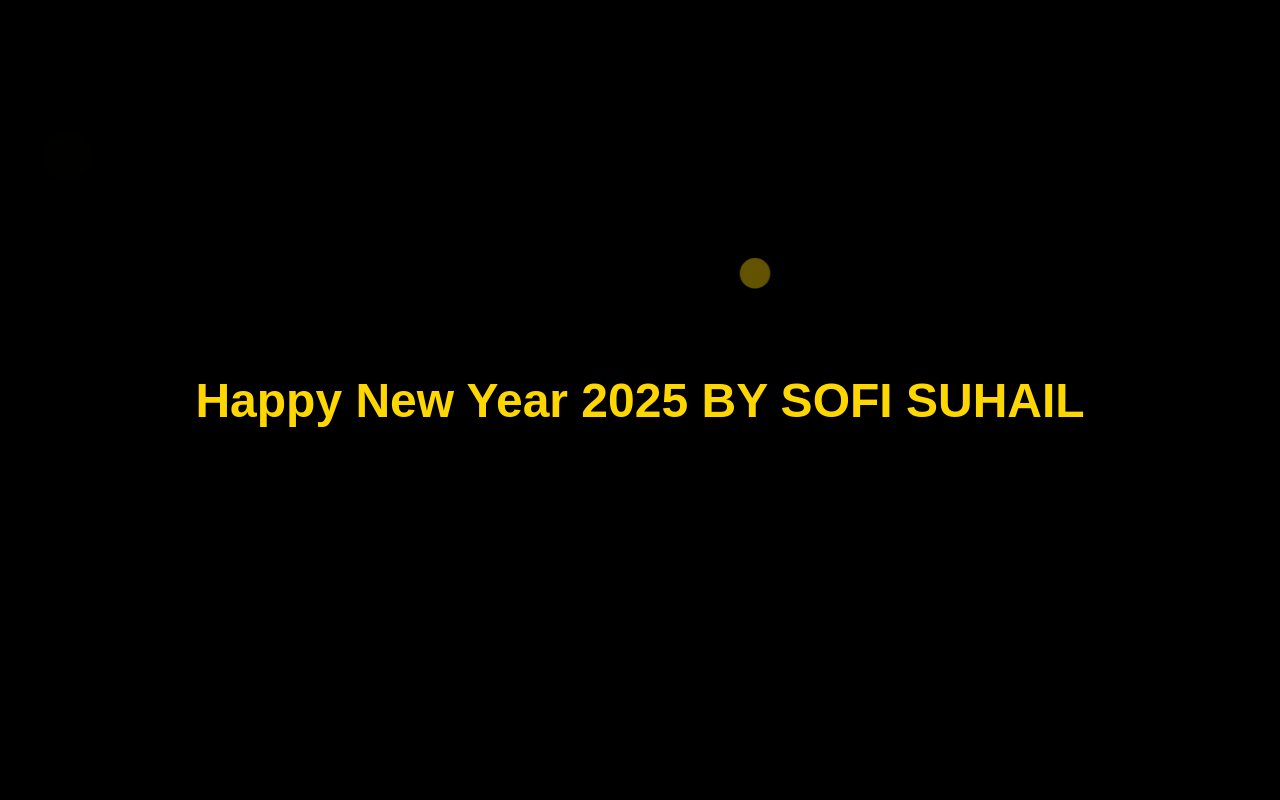
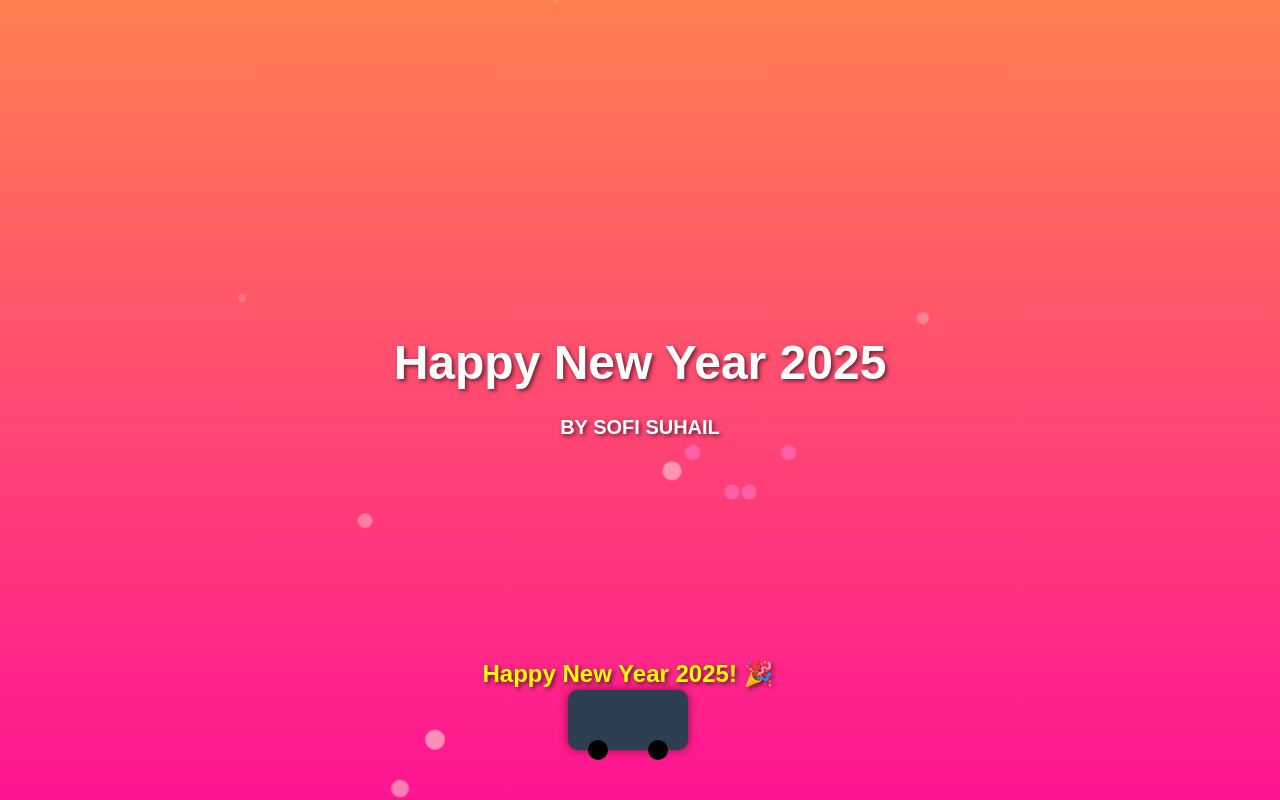
Before and after one commit to kashmirikrown/suhii, a plain HTML site: page index.html in a window 1280 px wide. Drawn offline with Linux system fonts and the light colour scheme.

Commit message:
Add files via upload

```diff
--- a/index.html
+++ b/index.html
@@ -5,11 +5,11 @@
   <meta name="viewport" content="width=device-width, initial-scale=1.0">
   <title>Happy New Year 2025</title>
   <style>
-    /* Set background to a dark, starry night */
+    /* Set background to a smooth gradient with soft floral elements */
     body {
       margin: 0;
       height: 100vh;
-      background-color: black;
+      background: linear-gradient(to bottom, #ff7f50, #ff1493); /* Soft flower-inspired gradient */
       color: white;
       font-family: 'Arial', sans-serif;
       display: flex;
@@ -18,26 +18,29 @@
       flex-direction: column;
       overflow: hidden;
       text-align: center;
+      position: relative;
     }
 
     /* Styling for the main message */
     .message {
       font-size: 48px;
       font-weight: bold;
-      color: gold;
+      color: white;
+      text-shadow: 2px 2px 4px rgba(0, 0, 0, 0.6);
       opacity: 0;
       animation: fadeIn 3s forwards;
+      margin-bottom: 20px;
     }
 
-    /* Animations for the fireworks */
-    .firework {
+    /* Flower animations */
+    .flower {
       position: absolute;
       border-radius: 50%;
-      background-color: rgba(255, 215, 0, 0.8);
-      width: 10px;
-      height: 10px;
+      background-color: rgba(255, 192, 203, 0.7); /* Soft pink color */
+      width: 20px;
+      height: 20px;
+      animation: flowerAnim 5s infinite ease-in-out;
       opacity: 0;
-      animation: explode 1s forwards;
     }
 
     /* Animation for text fading in */
@@ -52,6 +55,76 @@
       }
     }
 
+    /* Animation for flower movement */
+    @keyframes flowerAnim {
+      0% {
+        opacity: 0;
+        transform: scale(0) translateY(100px) rotate(0deg);
+      }
+      50% {
+        opacity: 1;
+        transform: scale(1) translateY(0) rotate(180deg);
+      }
+      100% {
+        opacity: 0;
+        transform: scale(0) translateY(-100px) rotate(360deg);
+      }
+    }
+
+    /* Styling for the moving car */
+    .car {
+      position: absolute;
+      bottom: 50px;
+      width: 120px;
+      height: 60px;
+      background-color: #2c3e50;
+      border-radius: 10px;
+      display: flex;
+      justify-content: center;
+      align-items: center;
+      box-shadow: 0 0 10px rgba(0, 0, 0, 0.5);
+      animation: driveCar 10s linear infinite;
+    }
+
+    /* Car wheels */
+    .wheel {
+      position: absolute;
+      bottom: -10px;
+      width: 20px;
+      height: 20px;
+      background-color: black;
+      border-radius: 50%;
+    }
+
+    .wheel.left {
+      left: 20px;
+    }
+
+    .wheel.right {
+      right: 20px;
+    }
+
+    /* Styling for the message above the car */
+    .car-message {
+      position: absolute;
+      top: -30px;
+      font-size: 24px;
+      font-weight: bold;
+      color: yellow;
+      white-space: nowrap;
+      text-shadow: 2px 2px 4px rgba(0, 0, 0, 0.6);
+    }
+
+    /* Keyframes for car movement */
+    @keyframes driveCar {
+      0% {
+        transform: translateX(100%);
+      }
+      100% {
+        transform: translateX(-120%);
+      }
+    }
+
     /* Animation for fireworks explosion */
     @keyframes explode {
       0% {
@@ -63,6 +136,40 @@
         transform: scale(5) translateY(-100px);
       }
     }
+
+    /* Animating flowing flowers around the car */
+    .flowing-flower {
+      position: absolute;
+      border-radius: 50%;
+      background-color: rgba(255, 105, 180, 0.8); /* Hot pink color */
+      width: 15px;
+      height: 15px;
+      animation: flowAround 7s infinite ease-in-out;
+      opacity: 0;
+    }
+
+    @keyframes flowAround {
+      0% {
+        transform: translate(0, 0) scale(0) rotate(0deg);
+        opacity: 0;
+      }
+      25% {
+        transform: translate(50px, 50px) scale(1) rotate(90deg);
+        opacity: 1;
+      }
+      50% {
+        transform: translate(100px, 100px) scale(1) rotate(180deg);
+        opacity: 1;
+      }
+      75% {
+        transform: translate(150px, 50px) scale(1) rotate(270deg);
+        opacity: 1;
+      }
+      100% {
+        transform: translate(200px, 0) scale(0) rotate(360deg);
+        opacity: 0;
+      }
+    }
   </style>
 </head>
 <body>
@@ -70,14 +177,51 @@
   <!-- Display the "Happy New Year 2025" message -->
   <div class="message">
     Happy New Year 2025
+    <br>
+    <span style="font-size: 20px;">BY SOFI SUHAIL</span>
+  </div>
 
-    BY SOFI SUHAIL
-  </div>
+  <!-- Flower container -->
+  <div id="flower-container"></div>
 
   <!-- Fireworks container -->
   <div id="fireworks-container"></div>
 
+  <!-- Car container -->
+  <div class="car">
+    <!-- Message on top of the car -->
+    <div class="car-message">Happy New Year 2025! 🎉</div>
+
+    <!-- Car wheels -->
+    <div class="wheel left"></div>
+    <div class="wheel right"></div>
+  </div>
+
+  <!-- Flowing flowers -->
+  <div class="flowing-flower"></div>
+  <div class="flowing-flower" style="animation-delay: 1s;"></div>
+  <div class="flowing-flower" style="animation-delay: 2s;"></div>
+  <div class="flowing-flower" style="animation-delay: 3s;"></div>
+
   <script>
+    // Function to create flowers
+    function createFlower() {
+      const flower = document.createElement("div");
+      flower.classList.add("flower");
+
+      // Random position for each flower
+      flower.style.left = `${Math.random() * window.innerWidth}px`;
+      flower.style.top = `${Math.random() * window.innerHeight}px`;
+
+      // Append the flower to the container
+      document.getElementById('flower-container').appendChild(flower);
+
+      // Remove the flower after animation ends
+      setTimeout(() => {
+        flower.remove();
+      }, 5000); // Flower lasts for the full animation time
+    }
+
     // Function to create fireworks
     function createFirework() {
       const firework = document.createElement("div");
@@ -96,6 +240,9 @@
       }, 1000);
     }
 
+    // Create flowers every 500ms
+    setInterval(createFlower, 500);
+
     // Create fireworks every 300ms
     setInterval(createFirework, 300);
 
```
